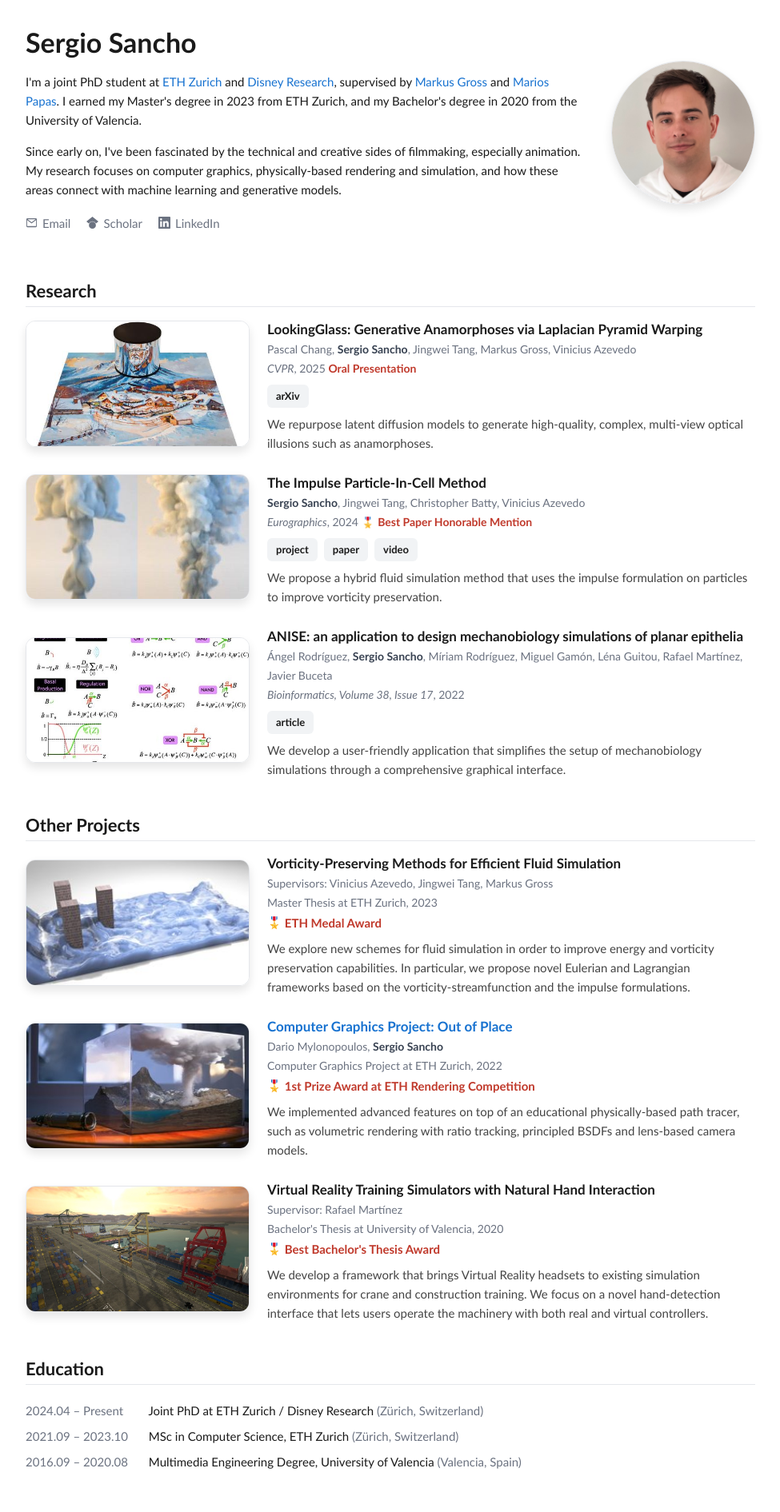
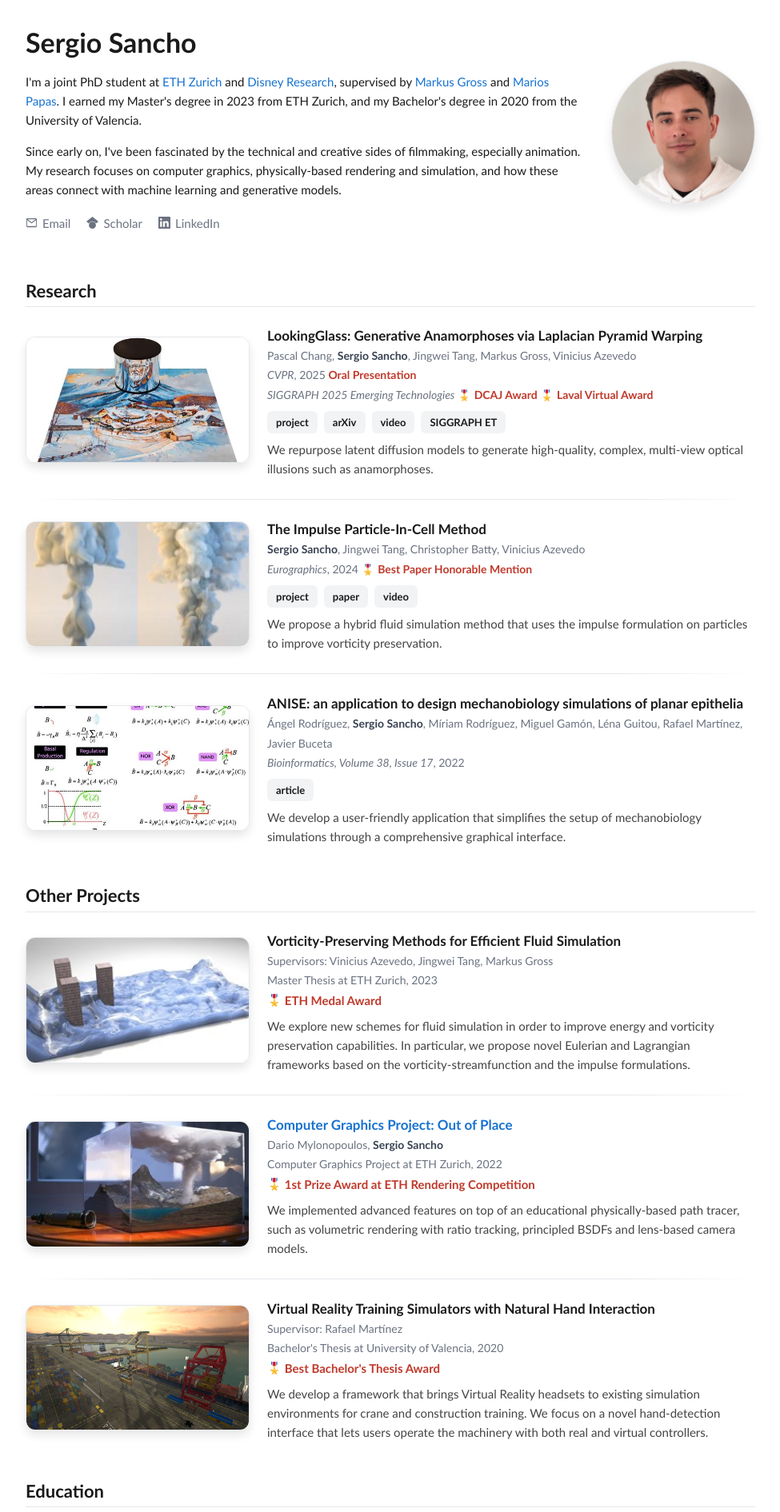
Before and after one commit to sergio-sancho/sergio-sancho.github.io, a Jekyll site: the page built from index.html, in a window 1280 px wide. Shown: the top 1891 px of the page at 80% size, without its empty margins (152-1127 px from the left). Built offline with Jekyll 4.4.1, drawn with Linux system fonts in a browser that asks for light colours; some of the changed text lies outside the part shown.

Commit message:
Add Work Experience section; merge LookingGlass SIGGRAPH ET + award links; entry dividers

```diff
--- a/_data/publications.yml
+++ b/_data/publications.yml
@@ -18,15 +18,23 @@
     - { name: "Jingwei Tang" }
     - { name: "Markus Gross", url: "https://cgl.ethz.ch/people/grossm/" }
     - { name: "Vinicius Azevedo" }
-  venue: "CVPR"
-  year: 2025
-  highlight: "Oral Presentation"
-  medal: false            # distinction, not an award -> no medal icon
+  venues:
+    - name: "CVPR"
+      year: 2025
+      highlights:
+        - { text: "Oral Presentation", medal: false }
+    - name: "SIGGRAPH 2025 Emerging Technologies"
+      highlights:
+        - { text: "DCAJ Award", url: "https://s2025.siggraph.org/program/emerging-technologies/" }
+        - { text: "Laval Virtual Award", url: "https://s2025.siggraph.org/program/emerging-technologies/" }
   abstract: >
     We repurpose latent diffusion models to generate high-quality, complex,
     multi-view optical illusions such as anamorphoses.
   links:
-    - { text: "arXiv", url: "#" }
+    - { text: "project", url: "https://lookingglass-lpw.github.io/" }
+    - { text: "arXiv", url: "https://arxiv.org/abs/2504.08902" }
+    - { text: "video", url: "https://www.youtube.com/watch?v=B3AZay43688" }
+    - { text: "SIGGRAPH ET", url: "https://dl.acm.org/doi/10.1145/3721257.3734031" }
 
 - title: "The Impulse Particle-In-Cell Method"
   image: 2024_ipic.jpg
@@ -38,6 +46,7 @@
   venue: "Eurographics"
   year: 2024
   highlight: "Best Paper Honorable Mention"
+  highlight_url: "https://www.eg.org/wp/eurographics-awards-programme/other-eg-awards/2297-2/"
   abstract: >
     We propose a hybrid fluid simulation method that uses the impulse formulation
     on particles to improve vorticity preservation.
--- a/_includes/publication.html
+++ b/_includes/publication.html
@@ -17,8 +17,17 @@
         {%- unless forloop.last %}, {% endunless -%}
       {%- endfor -%}
     </span><br>
-    <span class="entry-meta"><em>{{ include.pub.venue }}</em>, {{ include.pub.year }}
-      {%- if include.pub.highlight %} {% include badge.html text=include.pub.highlight icon=include.pub.medal %}{% endif %}</span>
+    {%- if include.pub.venues -%}
+      {%- for v in include.pub.venues -%}
+        <span class="entry-meta"><em>{{ v.name }}</em>{% if v.year %}, {{ v.year }}{% endif %}
+          {%- for h in v.highlights %} {% if h.url %}<a href="{{ h.url }}">{% include badge.html text=h.text icon=h.medal %}</a>{% else %}{% include badge.html text=h.text icon=h.medal %}{% endif %}{% endfor -%}
+        </span>{% unless forloop.last %}<br>{% endunless %}
+      {%- endfor -%}
+    {%- else -%}
+      <span class="entry-meta"><em>{{ include.pub.venue }}</em>, {{ include.pub.year }}
+        {%- if include.pub.highlight %} {% if include.pub.highlight_url %}<a href="{{ include.pub.highlight_url }}">{% include badge.html text=include.pub.highlight icon=include.pub.medal %}</a>{% else %}{% include badge.html text=include.pub.highlight icon=include.pub.medal %}{% endif %}{% endif -%}
+      </span>
+    {%- endif -%}
     <div class="links-row">
       {% for l in include.pub.links -%}
         <a class="btn" href="{{ l.url }}">{{ l.text }}</a>
--- a/assets/css/style.scss
+++ b/assets/css/style.scss
@@ -100,12 +100,26 @@
 }
 
 // ---- Publication / project entries --------------------------------------
-.entry-list { display: flex; flex-direction: column; gap: 26px; }
+.entry-list { display: flex; flex-direction: column; }
 
 .entry {
   display: flex;
   gap: 22px;
   align-items: center;
+  position: relative;
+  padding: 26px 0;
+}
+.entry:first-child { padding-top: 8px; }
+.entry:last-child { padding-bottom: 4px; }
+// Soft gradient hairline between consecutive entries (fades at both ends).
+.entry + .entry::before {
+  content: "";
+  position: absolute;
+  top: 0;
+  left: 0;
+  right: 0;
+  height: 1px;
+  background: linear-gradient(to right, transparent, $rule 18%, $rule 82%, transparent);
 }
 .entry-media { flex: 0 0 280px; }
 .thumb {
@@ -158,13 +172,13 @@
 
 // ---- Records (education / teaching) -------------------------------------
 .records ul { list-style: none; padding: 0; margin: 0; }
-.records li { padding: 4px 0; }
+.records li { display: flex; gap: 12px; padding: 6px 0; }
 .period {
-  display: inline-block;
-  min-width: 150px;
+  flex: 0 0 150px;
   color: $muted;
   font-variant-numeric: tabular-nums;
 }
+.record-body { flex: 1 1 auto; }
 
 // ---- Write-up pages ------------------------------------------------------
 .back-link { margin: 0 0 24px; font-size: 14px; }
@@ -204,5 +218,6 @@
   .entry { flex-direction: column; align-items: stretch; }
   .entry-media { flex-basis: auto; width: 100%; }
   .thumb { width: 100%; height: auto; aspect-ratio: 16 / 9; }
-  .period { min-width: 0; display: block; }
+  .records li { flex-direction: column; gap: 2px; }
+  .period { flex-basis: auto; }
 }
--- a/index.html
+++ b/index.html
@@ -44,7 +44,23 @@
   <h2>Education</h2>
   <ul>
     {% for e in site.data.education %}
-      <li><span class="period">{{ e.period }}</span> {{ e.title }} <span class="muted">({{ e.location }})</span></li>
+      <li><span class="period">{{ e.period }}</span><span class="record-body">{{ e.title }} <span class="muted">({{ e.location }})</span></span></li>
+    {% endfor %}
+  </ul>
+</section>
+
+<section class="records">
+  <h2>Work Experience</h2>
+  <ul>
+    {% for x in site.data.experience %}
+      <li>
+        <span class="period">{{ x.period }}</span>
+        <span class="record-body">
+          <strong>{{ x.role }}</strong> at {% if x.org_url %}<a href="{{ x.org_url }}">{{ x.org }}</a>{% else %}{{ x.org }}{% endif %}
+          {%- if x.note %}<br><span class="muted">{{ x.note }}</span>{% endif %}
+          <br><span class="muted"><em>Topic: {{ x.topic }}</em></span>
+        </span>
+      </li>
     {% endfor %}
   </ul>
 </section>
@@ -53,7 +69,7 @@
   <h2>Teaching</h2>
   <ul>
     {% for t in site.data.teaching %}
-      <li><a href="{{ t.url }}">{{ t.code }}: {{ t.name }}</a></li>
+      <li><span class="record-body"><a href="{{ t.url }}">{{ t.code }}: {{ t.name }}</a></span></li>
     {% endfor %}
   </ul>
 </section>
```
Also changed, not shown: _data/experience.yml (added, +17 -0 lines).
